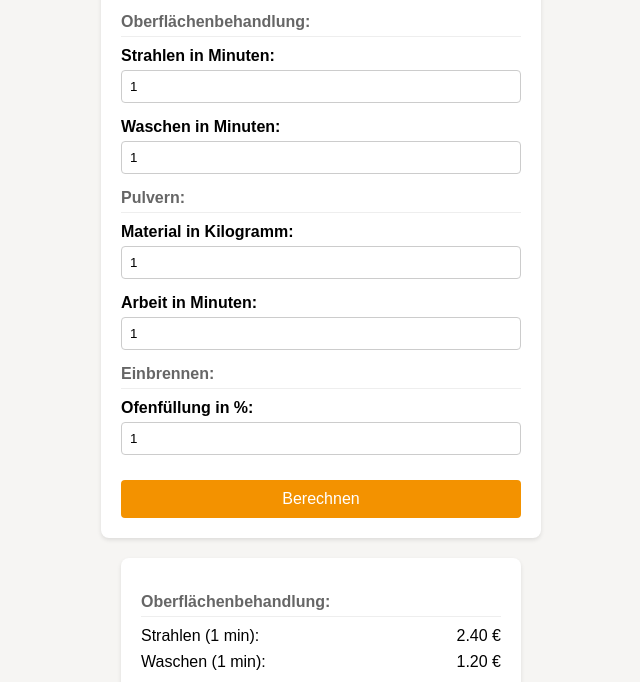
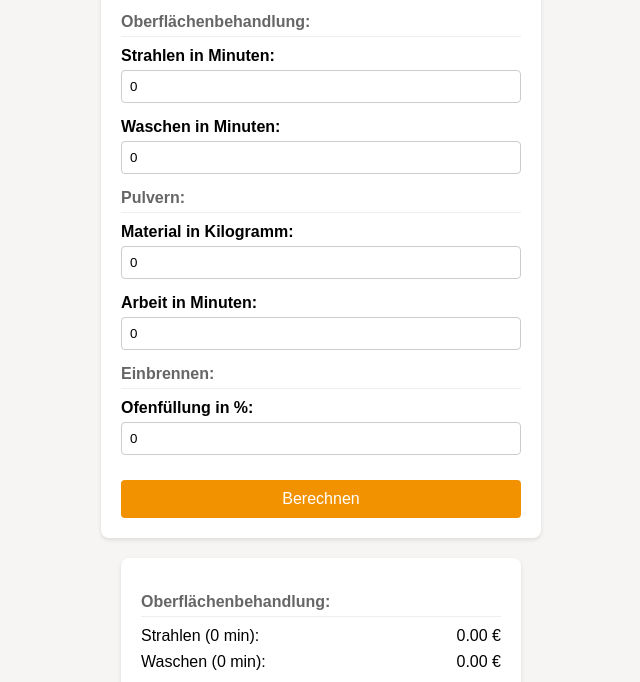
Before and after one commit to ValentinPascu/PulverbeschichtenRechner, a plain HTML site: page index.html in a window 1280 px wide. Shown: the part 270-952 px from the top of the page, 319-959 px from the left. Drawn offline with Linux system fonts and the light colour scheme.

Commit message:
label 0 , Mindermengenzuschlag 100 euro

```diff
--- a/index.html
+++ b/index.html
@@ -102,27 +102,27 @@
       <div class="section-title">Oberflächenbehandlung:</div>
       <div class="group">
         <label for="strahlen">Strahlen in Minuten:</label>
-        <input type="number" id="strahlen" step="0.01" value="1" required />
+        <input type="number" id="strahlen" step="0.01" value="0" required />
       </div>
       <div class="group">
         <label for="waschen">Waschen in Minuten:</label>
-        <input type="number" id="waschen" step="0.01" value="1" required />
+        <input type="number" id="waschen" step="0.01" value="0" required />
       </div>
 
       <div class="section-title">Pulvern:</div>
       <div class="group">
         <label for="material">Material in Kilogramm:</label>
-        <input type="number" id="material" step="0.01" value="1" required />
+        <input type="number" id="material" step="0.01" value="0" required />
       </div>
       <div class="group">
         <label for="arbeit">Arbeit in Minuten:</label>
-        <input type="number" id="arbeit" step="0.01" value="1" required />
+        <input type="number" id="arbeit" step="0.01" value="0" required />
       </div>
 
       <div class="section-title">Einbrennen:</div>
       <div class="group">
         <label for="ofen">Ofenfüllung in %:</label>
-        <input type="number" id="ofen" step="0.01" value="1" required />
+        <input type="number" id="ofen" step="0.01" value="0" required />
       </div>
 
       <button type="submit">Berechnen</button>
@@ -146,7 +146,7 @@
       };
 
       const MINDERMENGEN = 15.0;
-      const MINDER_NETTO = 50.0;
+      const MINDER_NETTO = 100.0;
       const VAT_RATE = 0.19;
 
       function calculateCosts(event) {
```
